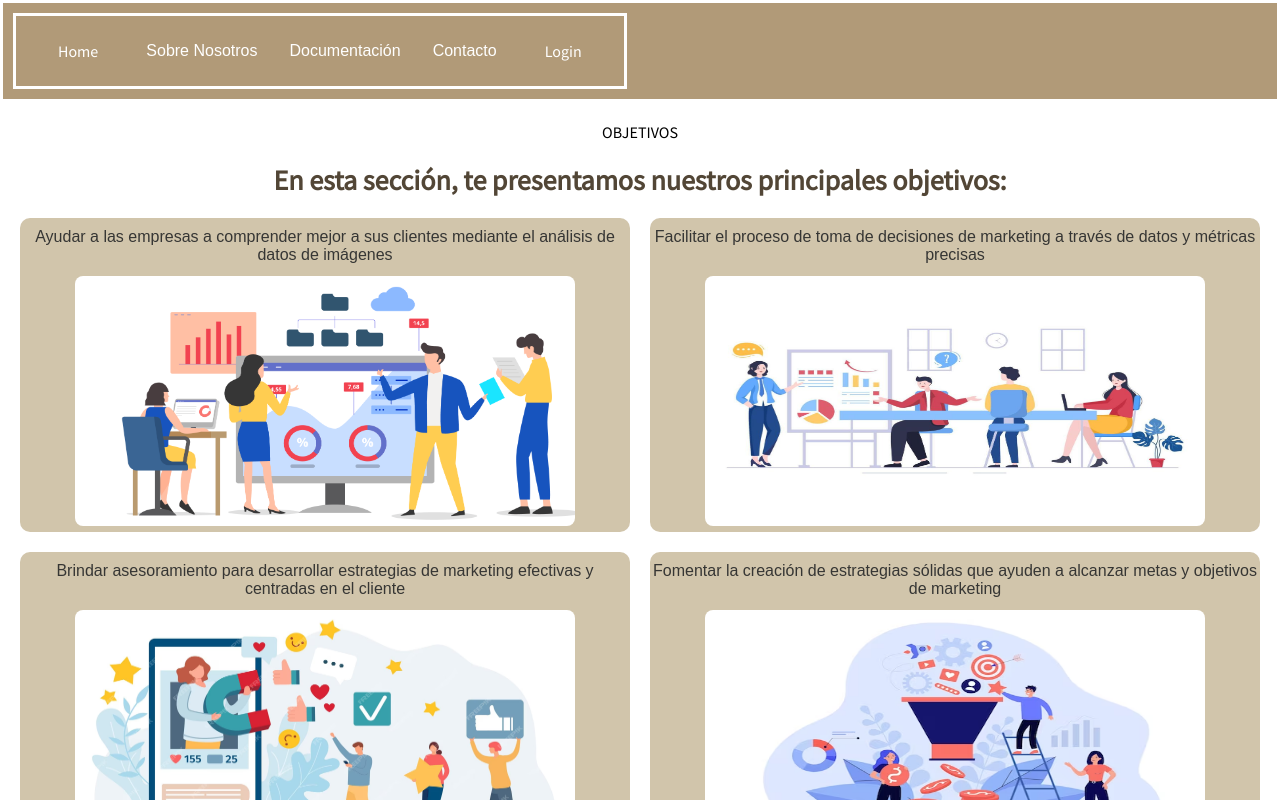
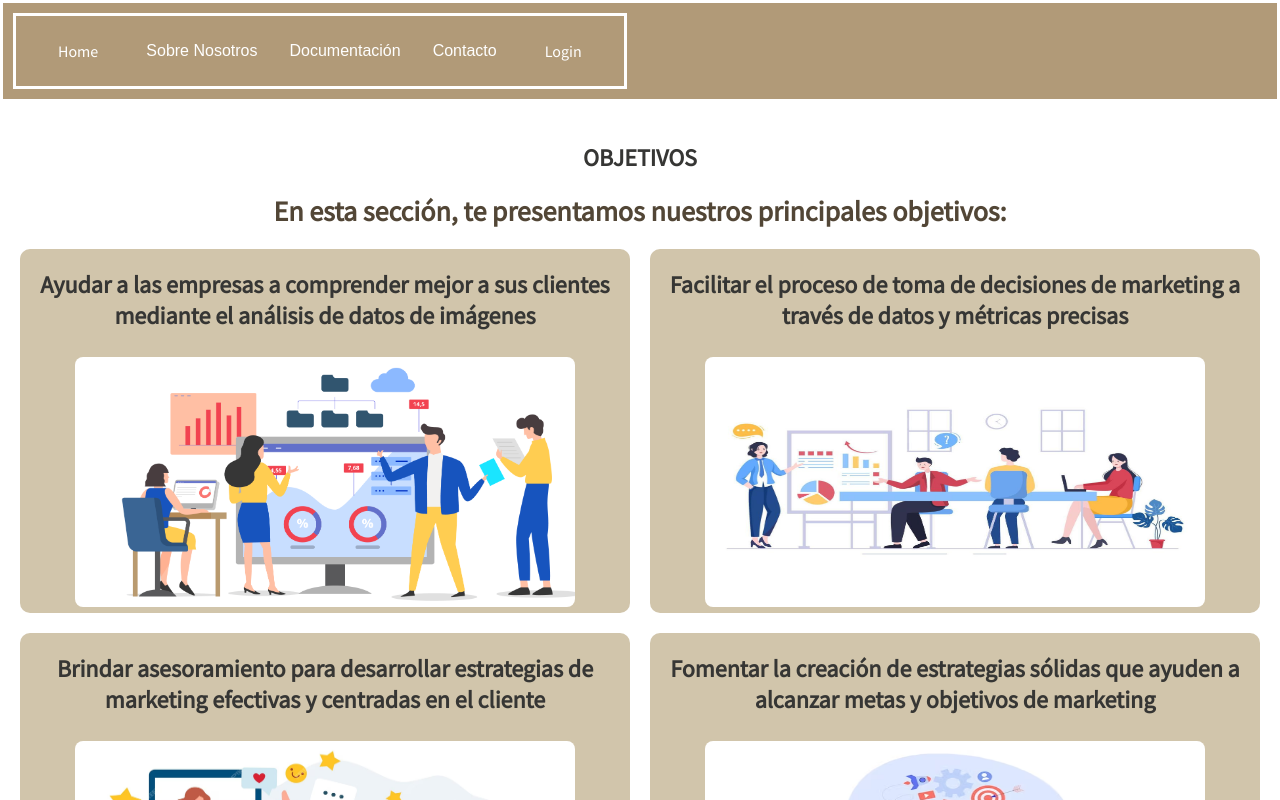
Before and after one commit to jeffHQ/BrandFront, a Vue app: page /objetivosview in a window 1280 px wide. Shown: the top 800 px of the page. Built offline with nearby package versions, Linux system fonts and the light colour scheme; what vue3-google-login would draw is missing.

Commit message:
Update ObjetivosView.vue

```diff
--- a/src/views/ObjetivosView.vue
+++ b/src/views/ObjetivosView.vue
@@ -1,23 +1,23 @@
 <template>
   <div class="home">
     <div class="objetivos">
-      OBJETIVOS
+      <div class="objetivos-title">OBJETIVOS</div>
       <h3 class="titulo">En esta sección, te presentamos nuestros principales objetivos:</h3>
       <ul class="objetivos-grid">
         <li class="objetivo-li">
-          <p class="objetivo">Ayudar a las empresas a comprender mejor a sus clientes mediante el análisis de datos de imágenes</p>
+          <p class="objetivos-title">Ayudar a las empresas a comprender mejor a sus clientes mediante el análisis de datos de imágenes</p>
           <img src="@/assets/objetivos1.png" alt="Imagen del Objetivo 1" class="imagen-objetivo" style="width: 500px; height: 250px;"/>
         </li>
         <li class="objetivo-li">
-          <p class="objetivo">Facilitar el proceso de toma de decisiones de marketing a través de datos y métricas precisas</p>
+          <p class="objetivos-title">Facilitar el proceso de toma de decisiones de marketing a través de datos y métricas precisas</p>
           <img src="@/assets/objetivos2.jpg" alt="Imagen del Objetivo 2" class="imagen-objetivo" style="width: 500px; height: 250px;" />
         </li>
         <li class="objetivo-li">
-          <p class="objetivo">Brindar asesoramiento para desarrollar estrategias de marketing efectivas y centradas en el cliente</p>
+          <p class="objetivos-title">Brindar asesoramiento para desarrollar estrategias de marketing efectivas y centradas en el cliente</p>
           <img src="@/assets/objetivos3.avif" alt="Imagen del Objetivo 3" class="imagen-objetivo" style="width: 500px; height: 250px;"/>
         </li>
         <li class="objetivo-li">
-          <p class="objetivo">Fomentar la creación de estrategias sólidas que ayuden a alcanzar metas y objetivos de marketing</p>
+          <p class="objetivos-title">Fomentar la creación de estrategias sólidas que ayuden a alcanzar metas y objetivos de marketing</p>
           <img src="@/assets/objetivos4.avif" alt="Imagen del Objetivo 4" class="imagen-objetivo" style="width: 500px; height: 250px;" />
         </li>
       </ul>
@@ -44,6 +44,14 @@ export default {
 .objetivos {
   text-align: center;
   padding: 20px;
+}
+
+.objetivos-title {
+  text-align: center;
+  font-size: 24px;
+  margin-top: 20px;
+  font-weight: bold;
+  color: #363634;
 }
 
 .titulo {
```
